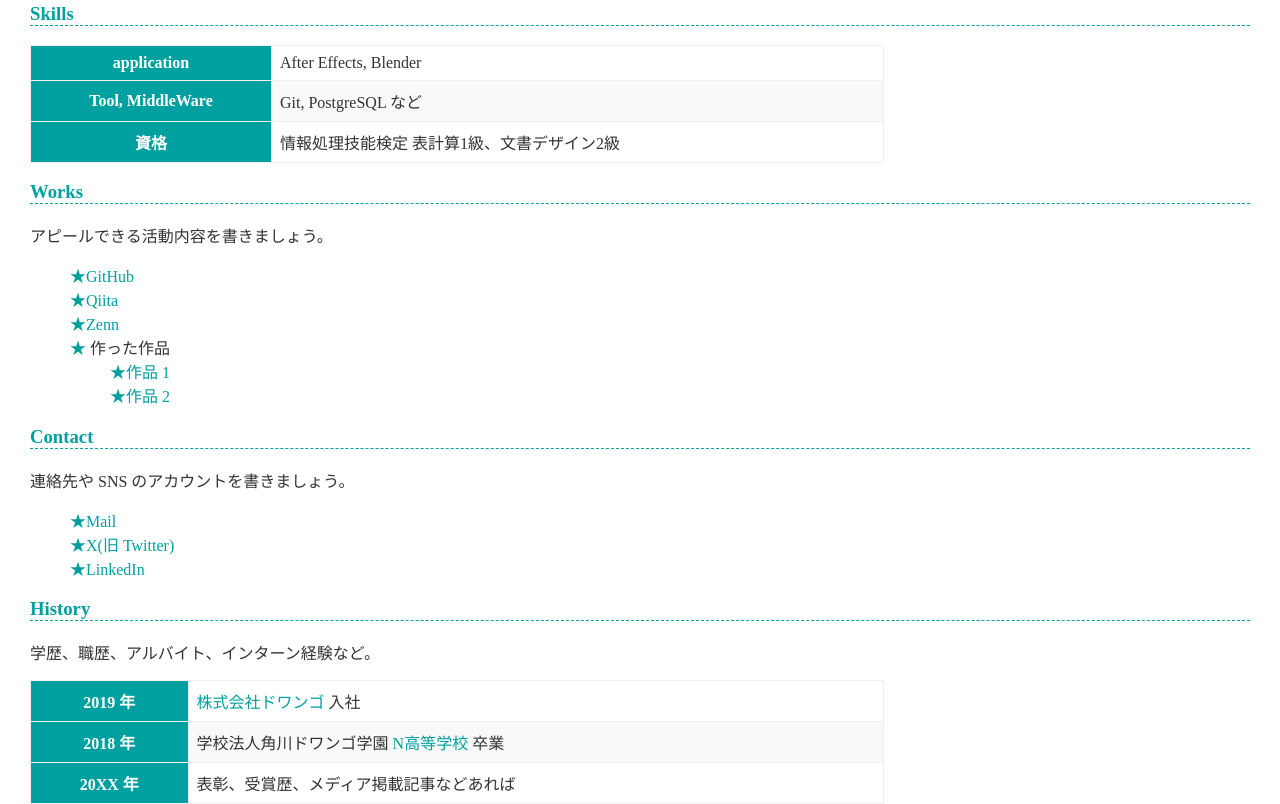
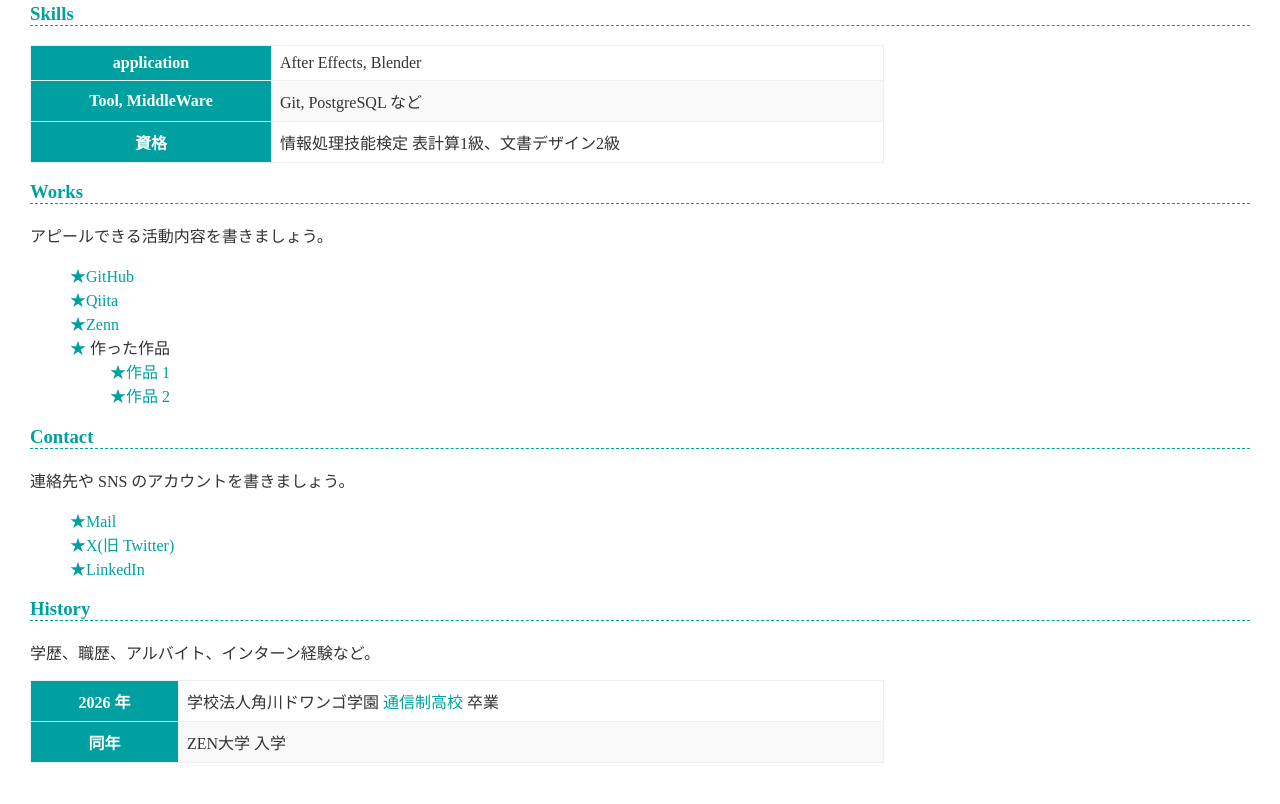
Before and after one commit to sasak392/sasak392.github.io, a plain HTML site: page index.html in a window 1280 px wide. Shown: the part 358-1162 px from the top of the page. After the commit the page ends 1121 px from the top, so only its background shows below. Drawn offline with Linux system fonts and the light colour scheme.

```diff
--- a/index.html
+++ b/index.html
@@ -65,16 +65,12 @@
     <p>学歴、職歴、アルバイト、インターン経験など。</p>
     <table>
       <tr>
-        <th>2019 年</th>
-        <td><a href="https://dwango.co.jp/">株式会社ドワンゴ</a> 入社</td>
+        <th>2026 年</th>
+        <td>学校法人角川ドワンゴ学園 <a href="https://nnn.ed.jp/">通信制高校</a> 卒業</td>
       </tr>
       <tr>
-        <th>2018 年</th>
-        <td>学校法人角川ドワンゴ学園 <a href="https://nnn.ed.jp/">N高等学校</a> 卒業</td>
-      </tr>
-      <tr>
-        <th>20XX 年</th>
-        <td>表彰、受賞歴、メディア掲載記事などあれば</td>
+        <th>同年</th>
+        <td>ZEN大学 入学</td>
       </tr>
     </table>
   </body>
```
